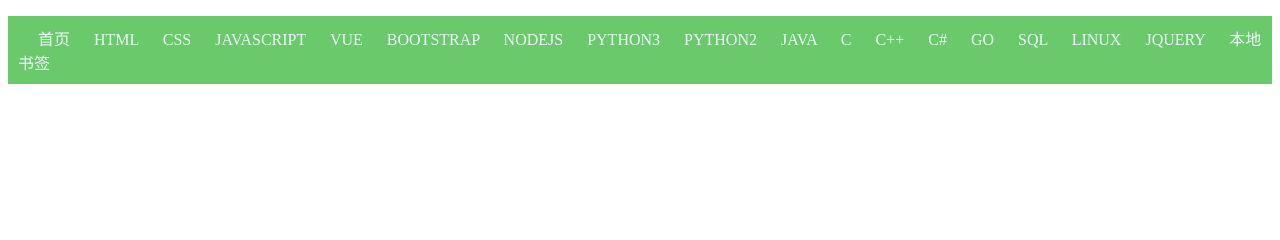
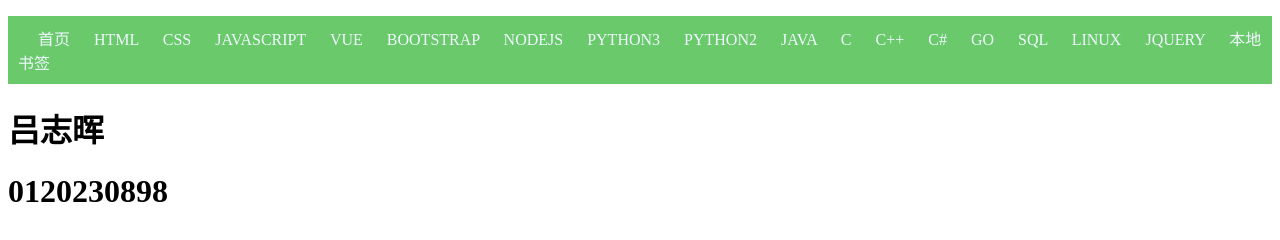
Before and after one commit to p234-1/apple, a plain HTML site: page index.html in a window 1280 px wide. Drawn offline with Linux system fonts and the light colour scheme.

Commit message:
Create index.html

```diff
--- a/index.html
+++ b/index.html
@@ -3,7 +3,7 @@
 <head>
     <meta charset="UTF-8">
     <meta name="viewport" content="width=device-width, initial-scale=1.0">
-    <title>Document</title>
+    <title>个人简历</title>
     <style>
         .da{
             background: rgb(106, 201, 106) ;
@@ -84,5 +84,7 @@
             </li>
         </ul>
     </div>
+    <h1>吕志晖<h1>
+    <h1>0120230898<h1>
 </body>
 </html>
```
